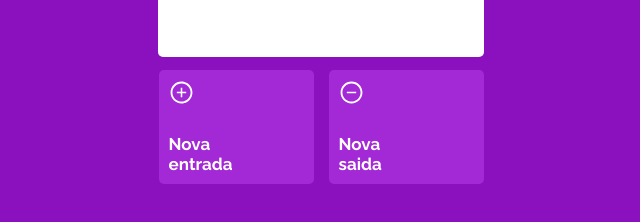
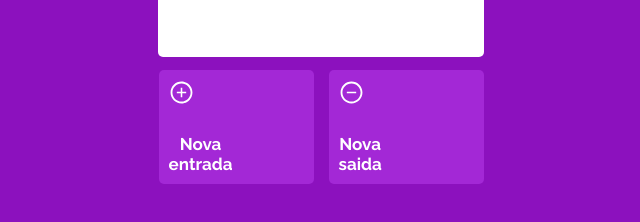
Before and after one commit to gerald0n/projeto14-mywallet-front, a React (Vite) app: page /home in a window 1280 px wide. Shown: the part 466-688 px from the top of the page, without its empty margins (319-959 px from the left). Built offline with nearby package versions, Linux system fonts and the light colour scheme; a web font is replaced by a local one.

Commit message:
chore: adjust code for deploy on render

```diff
--- a/src/components/InOutput.jsx
+++ b/src/components/InOutput.jsx
@@ -16,7 +16,8 @@ export default function InOutput({ type }) {
    )
 }
 
-const Container = styled.div`
+const Container = styled.button`
+   border: none;
    width: 155px;
    height: 114px;
    border-radius: 5px;
--- a/src/components/Transactions.jsx
+++ b/src/components/Transactions.jsx
@@ -30,17 +30,24 @@ export default function Transactions({ data }) {
                   {data.map((transaction) => {
                      return (
                         <Transaction key={transaction._id} type={transaction.transactionType}>
-                           <p id="descricao" data-test="registry-name">
-                              <span id="data">{transaction.date}</span> {transaction.description}
-                           </p>
-                           <span id="valor" data-test="registry-amount">{transaction.value.replace('.', ',')}</span>
+                           <span style={{display: 'flex'}}>
+                              <span id="data">{transaction.date}</span>
+                              <p id="descricao" data-test="registry-name">
+                                 {transaction.description}
+                              </p>
+                           </span>
+                           <span id="valor" data-test="registry-amount">
+                              {transaction.value.replace('.', ',')}
+                           </span>
                         </Transaction>
                      )
                   })}
                </ul>
                <div>
                   <p>SALDO</p>
-                  <Saldo data-test="total-amount" value={sum}>{sum.replace('.', ',')}</Saldo>
+                  <Saldo data-test="total-amount" value={sum}>
+                     {sum.replace('.', ',')}
+                  </Saldo>
                </div>
             </>
          )}
@@ -49,7 +56,7 @@ export default function Transactions({ data }) {
 }
 
 const Saldo = styled.span`
-   color: ${({value}) => ((value == 0) ? '#000' : (value > 0) ? '#03AC00' : '#C70000')};
+   color: ${({ value }) => (value == 0 ? '#000' : value > 0 ? '#03AC00' : '#C70000')};
    text-align: right;
    font-weight: 600;
 `
```
